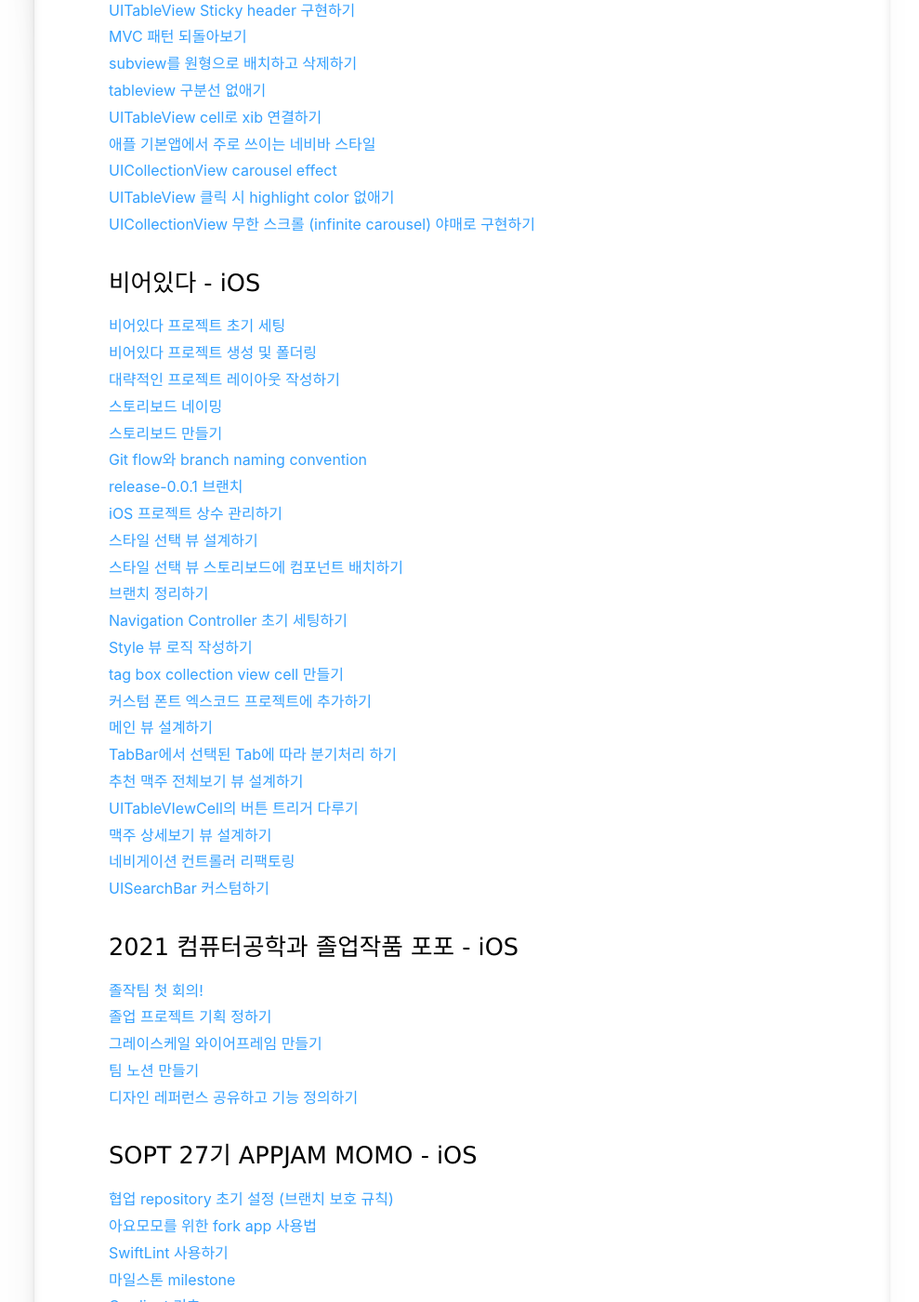
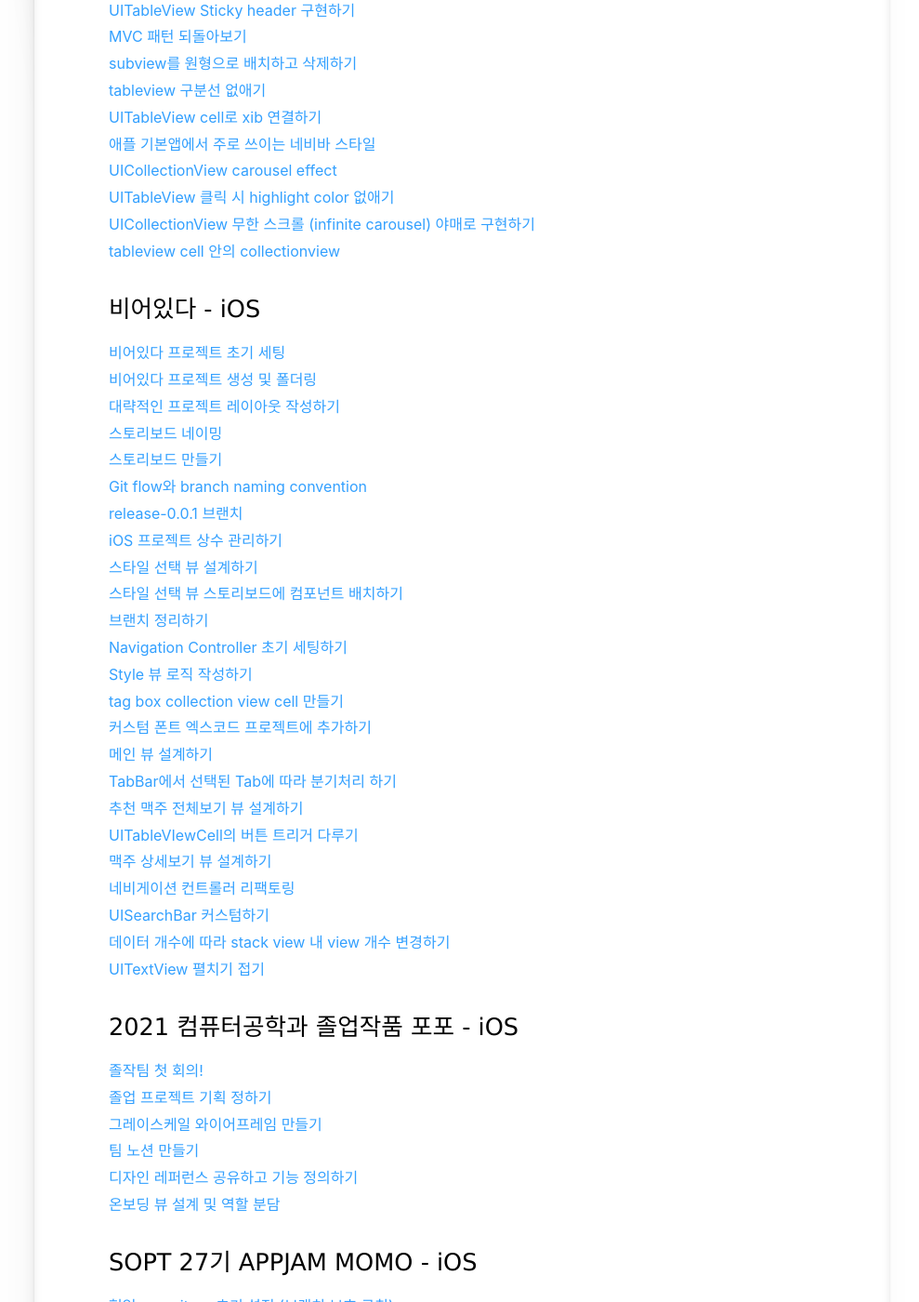
Before and after one commit to jeongchoyi/jeongchoyi.github.io, a Jekyll site: the page built from devpost/index.html, in a window 1280 px wide and 1400 px high, scrolled down 791 px. Shown: the whole window at 93% size, without its empty margins (143-1132 px from the left). Built offline with Jekyll 4.4.1, drawn with Linux system fonts in a browser that asks for light colours; some web fonts are replaced.

Commit message:
add links

```diff
--- a/devpost/index.html
+++ b/devpost/index.html
@@ -35,6 +35,7 @@ title: choyi
 <a href="https://iamcho2.github.io/2020/11/25/collectionview-paging-carousel-effect">UICollectionView carousel effect</a><br>
 <a href="https://iamcho2.github.io/2020/11/27/remove-highlight-color-of-uitableviewcell">UITableView 클릭 시 highlight color 없애기</a><br>
 <a href="https://iamcho2.github.io/2020/11/29/infinite-carousel-uicollectionview">UICollectionView 무한 스크롤 (infinite carousel) 야매로 구현하기</a><br>
+<a href="https://iamcho2.github.io/2021/05/17/pass-data-with-collectionview-inside-tableview">tableview cell 안의 collectionview</a><br>
 
 <h3>비어있다 - iOS</h3>
 <a href="https://iamcho2.github.io/2021/03/13/beer-itda-setting">비어있다 프로젝트 초기 세팅</a><br>
@@ -59,6 +60,8 @@ title: choyi
 <a href="https://iamcho2.github.io/2021/05/01/beer-detail-view-design">맥주 상세보기 뷰 설계하기</a><br>
 <a href="https://iamcho2.github.io/2021/05/06/navigation-refactoring">네비게이션 컨트롤러 리팩토링</a><br>
 <a href="https://iamcho2.github.io/2021/05/06/customizing-UISearchBar">UISearchBar 커스텀하기</a><br>
+<a href="https://iamcho2.github.io/2021/05/16/beer-detail-scents">데이터 개수에 따라 stack view 내 view 개수 변경하기</a><br>
+<a href="https://iamcho2.github.io/2021/05/16/textview-see-more-and-fold">UITextView 펼치기 접기</a><br>
 
 <h3>2021 컴퓨터공학과 졸업작품 포포 - iOS</h3>
 <a href="https://iamcho2.github.io/2021/02/03/senier-project-first-meeting">졸작팀 첫 회의!</a><br>
@@ -66,6 +69,7 @@ title: choyi
 <a href="https://iamcho2.github.io/2021/02/22/senier-project-grayscale-wireframe">그레이스케일 와이어프레임 만들기</a><br>
 <a href="https://iamcho2.github.io/2021/03/02/team-notion">팀 노션 만들기</a><br>
 <a href="https://iamcho2.github.io/2021/02/22/senier-project-grayscale-wireframe">디자인 레퍼런스 공유하고 기능 정의하기</a><br>
+<a href="https://iamcho2.github.io/2021/05/10/onboarding-views-design">온보딩 뷰 설계 및 역할 분담</a><br>
 
 <h3>SOPT 27기 APPJAM MOMO - iOS</h3>
 <a href="https://iamcho2.github.io/2020/12/27/making-git-organization">협업 repository 초기 설정 (브랜치 보호 규칙)</a><br>
```
